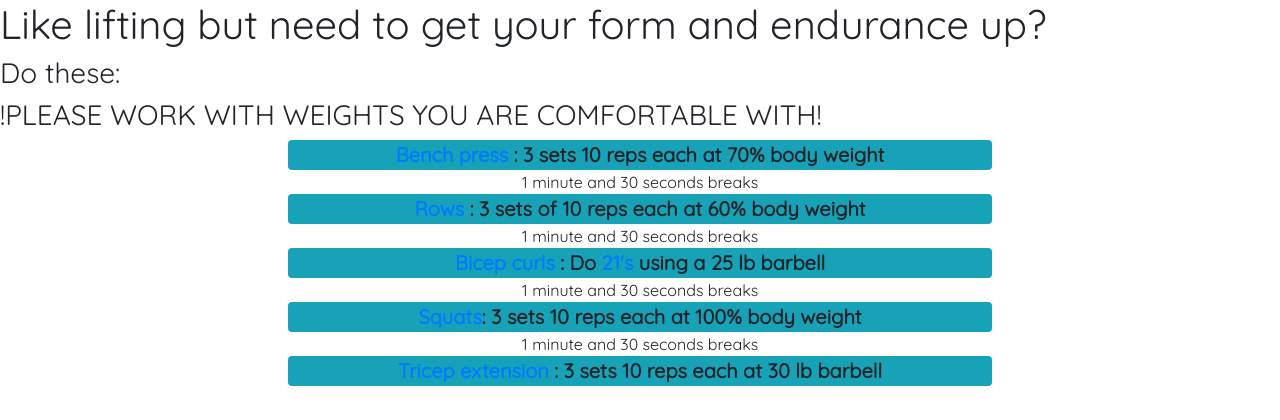
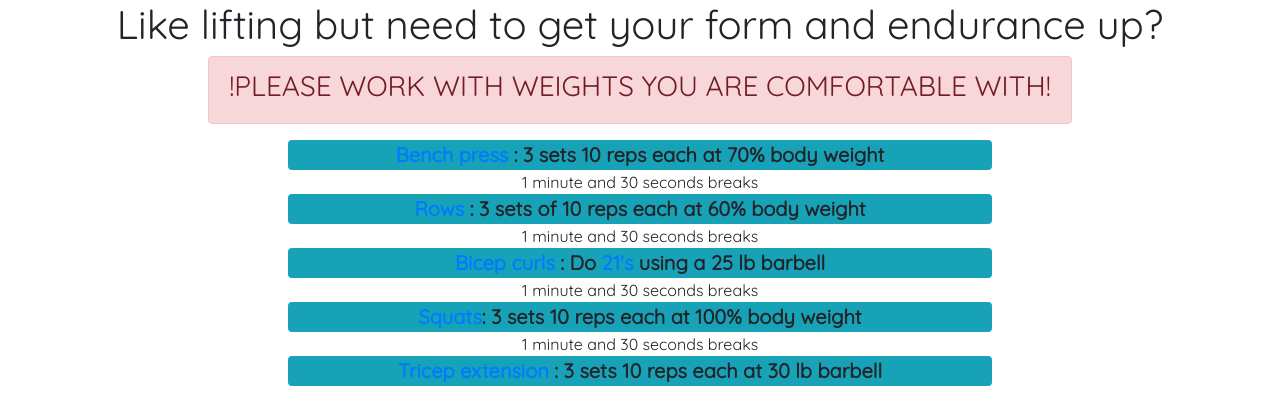
Before and after one commit to Mike-Yates/Exercise-Website, a Django app: page /exercise/instructions/bodybuilding/ in a window 1280 px wide. Shown: the part 86-506 px from the top of the page. Run offline with Django 3.2, Linux system fonts and the light colour scheme; the visitor is signed in with stand-in values (Sample User, id 1); some libraries are stand-ins or nearby versions.

Commit message:
Making stuff a bit prettier

```diff
--- a/exercise/templates/exercise/blog.html
+++ b/exercise/templates/exercise/blog.html
@@ -80,7 +80,7 @@
             {% if blogs %} {% for blog in blogs %}
             <div class="card-body">
               <h5 class="card-title">{{ blog.blog_user }} said:</h5>
-              <p class="card-text">"{{blog.blog_post}}</p>
+              <p class="card-text">"{{blog.blog_post}}"</p>
               <div class="card-footer">
                 <small class="text-muted"
                   >Last updated on: {{ blog.date_published }}</small
--- a/exercise/templates/exercise/bodybuilding.html
+++ b/exercise/templates/exercise/bodybuilding.html
@@ -31,15 +31,25 @@
       rel="stylesheet"
       href="https://fonts.googleapis.com/css?family=Quicksand"
     />
-    <title>Cardio</title>
+
+    <title>Body Building</title>
   </head>
   <body>
     <header>{% include "./header.html" %}</header>
     <font face="Quicksand">
+      <div class="row justify-content-center">
+
       <h1>Like lifting but need to get your form and endurance up?</h1>
-      <h3>Do these:</h3>
-      <h3>!PLEASE WORK WITH WEIGHTS YOU ARE COMFORTABLE WITH!</h3>
-      <div class="row justify-content-center">
+      </div>
+        <!--      <h3>Do these:</h3>-->
+
+      <div class="row justify-content-center" >
+        <div class="alert alert-danger" role="alert">
+
+        <h3>!PLEASE WORK WITH WEIGHTS YOU ARE COMFORTABLE WITH!</h3>
+        </div>
+        </div>
+        <div class="row justify-content-center">
         <div
           class="badge bg-info text-wrap"
           style="width: 44rem; font-size: 20px"
--- a/exercise/templates/exercise/cardio.html
+++ b/exercise/templates/exercise/cardio.html
@@ -36,8 +36,12 @@
   <body>
     <header>{% include "./header.html" %}</header>
     <font face="Quicksand">
+      <div class="row justify-content-center">
+
       <h1>Wanna work on your cardio but don't like running?</h1>
-      <h3>Do these:</h3>
+      </div>
+
+<!--      <h3>Do these:</h3>-->
       <div class="row justify-content-center">
         <div
           class="badge bg-info text-wrap"
```
Also changed, not shown: exercise/templates/exercise/sport.html (+9 -2 lines).
